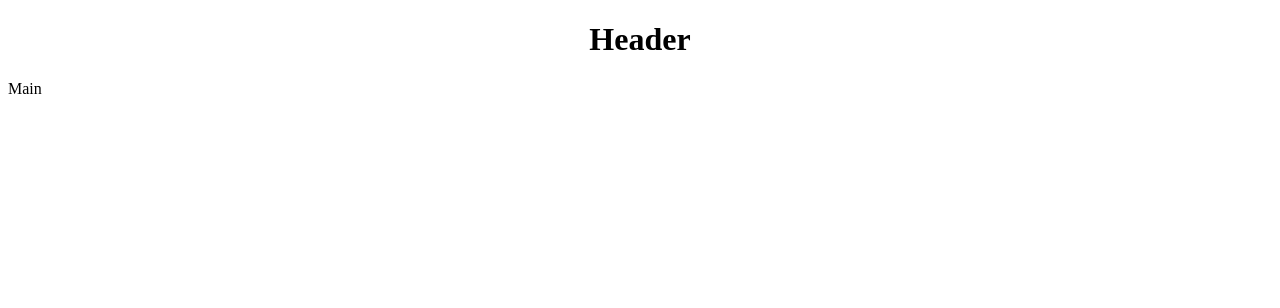
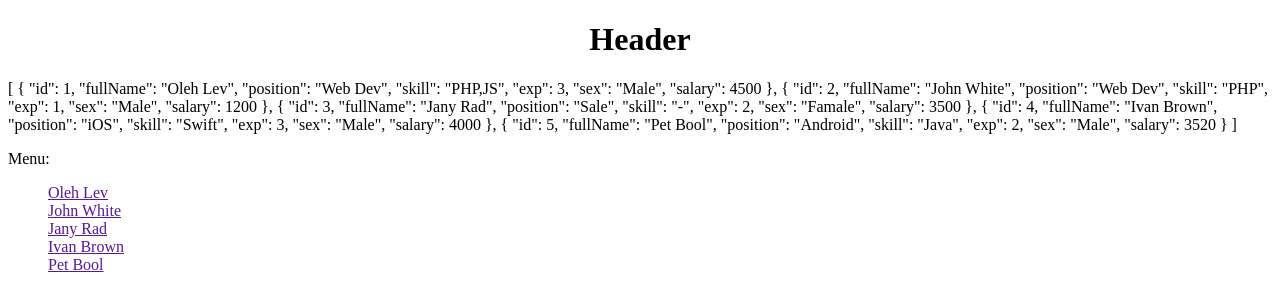
Before and after one commit to DmitrijPedan/Vue_first_project, a Vue app: page / in a window 1280 px wide. Shown: the top 308 px of the page. Built offline with nearby package versions, Linux system fonts and the light colour scheme.

Commit message:
add menuItem

```diff
--- a/src/App.vue
+++ b/src/App.vue
@@ -1,7 +1,7 @@
 <template>
   <div id="app">
     <Header/>
-    <Sidebar/>
+    <Sidebar v-bind:data = "peoples" />
     <Main/>
   </div>
 </template>
@@ -20,7 +20,7 @@ export default {
         { id: 3, fullName: 'Jany Rad', position: 'Sale', skill: '-', exp: 2, sex: 'Famale', salary: 3500 },
         { id: 4, fullName: 'Ivan Brown', position: 'iOS', skill: 'Swift', exp: 3, sex: 'Male', salary: 4000 },
         { id: 5, fullName: 'Pet Bool', position: 'Android', skill: 'Java', exp: 2, sex: 'Male', salary: 3520 },
-      ]
+      ],
     }
   },
   components: {
--- a/src/components/Main.vue
+++ b/src/components/Main.vue
@@ -1,5 +1,5 @@
 <template>
-    <main>Main</main>
+    <main></main>
 </template>
 
 <script>
--- a/src/components/Menu.vue
+++ b/src/components/Menu.vue
@@ -1,15 +1,26 @@
 <template>
-    <ul class="menu">
-
-    </ul>
+    <div>
+        <p>
+            {{data}}
+        </p>
+        <p>Menu:</p>
+        <ul>
+            <MenuItem v-for="item in data" v-bind:key="item.id" v-bind:item="item"/>
+        </ul>
+    </div>
 </template>
 
 <script>
+import MenuItem from './MenuItem'
 export default {
+    props: ['data'],
     name: 'Menu',
     components: {
-
-    }
+        MenuItem,
+    },
+    log: function () {
+    console.log(this.data)
+    },
 }
 </script>
 
--- /dev/null
+++ b/src/components/MenuItem.vue
@@ -0,0 +1,25 @@
+<template>
+    <li>
+       <a href="">
+            {{ item.fullName}}
+        </a>
+    </li>
+</template>
+
+<script>
+export default {
+    props: {
+        item: {
+            type: Object,
+            required: true
+        }
+    },
+    name: 'MenuItem',
+}
+</script>
+
+<style lang="scss" scoped>
+    li {
+        list-style: none;
+    }
+</style>
--- a/src/components/Sidebar.vue
+++ b/src/components/Sidebar.vue
@@ -1,17 +1,21 @@
 <template>
     <aside>
       <div class="sidebar">
+        <Menu v-bind:data = "data"/>
       </div>
     </aside>
 </template>
 
 <script>
+import Menu from './Menu'
 export default {
+  props: ['data'],
   name: 'Sidebar',
   components: {
-
+    Menu,
   }
 }
+
 </script>
 
 <style lang="scss" scoped>
```
